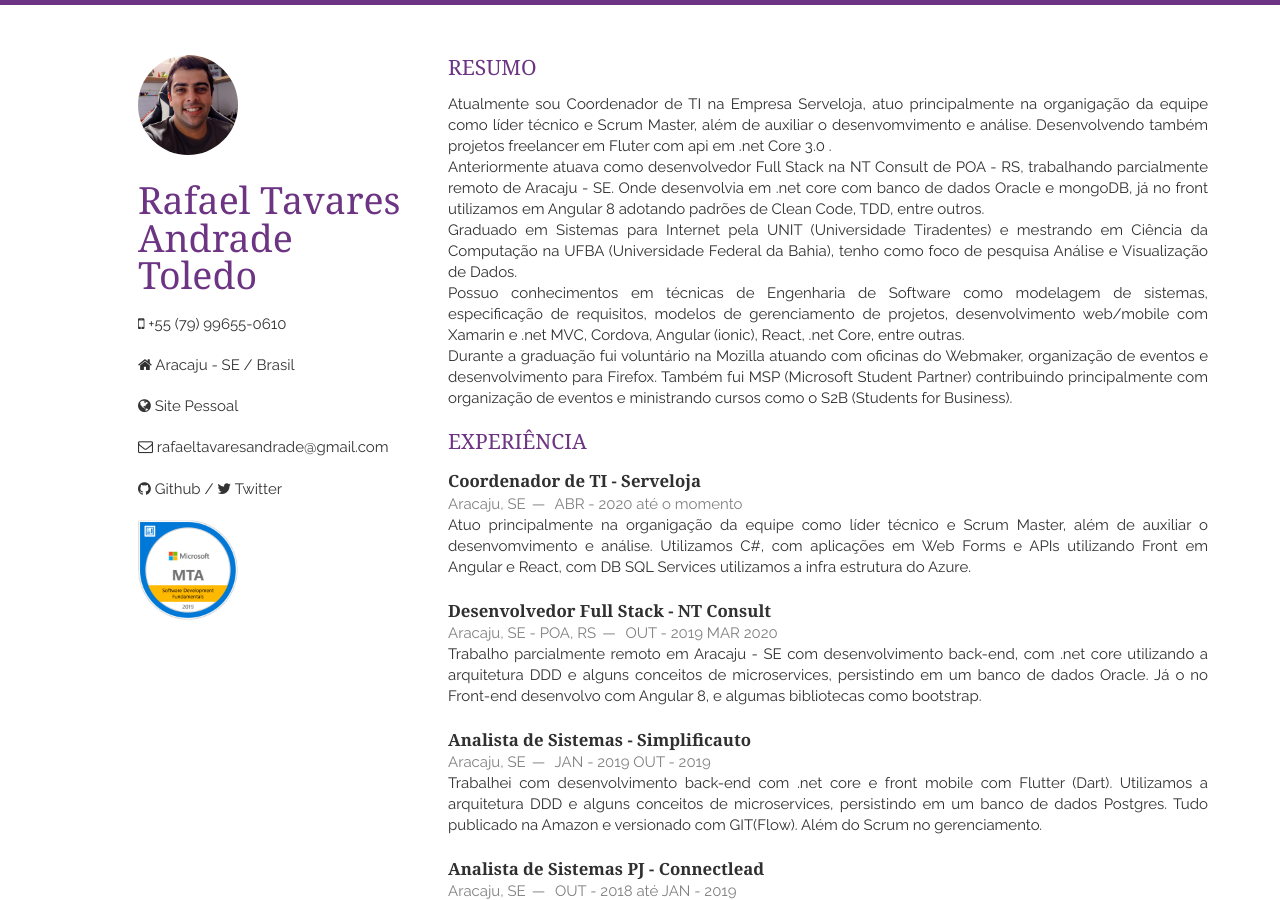
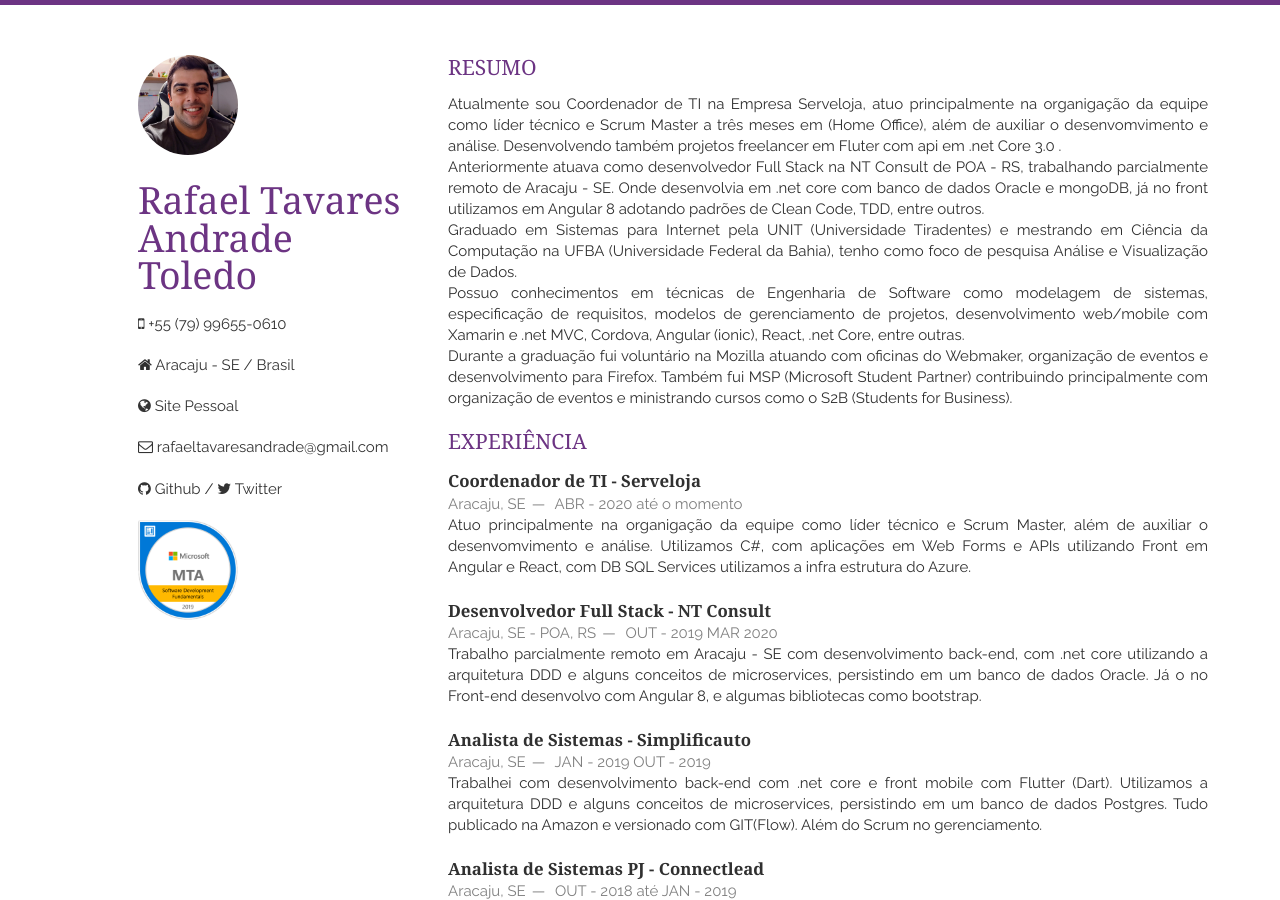
Before and after one commit to RafasTavares/resume-cv, a Jekyll site: the page built from index.html, in a window 1280 px wide and 900 px high. Built offline with Jekyll 4.4.1, drawn with Linux system fonts in a browser that asks for light colours; nearby versions of some CDN libraries; the list of posts is cut into pages by our own code.

Commit message:
Update abstract.html

```diff
--- a/_includes/abstract.html
+++ b/_includes/abstract.html
@@ -1,7 +1,7 @@
 <section class="thirteen columns">
 <h1>Resumo</h1>
 <p>
- Atualmente sou <b>Coordenador de TI</b> na Empresa Serveloja, atuo principalmente na organigação da equipe como líder técnico e Scrum Master,
+ Atualmente sou Coordenador de TI na Empresa Serveloja, atuo principalmente na organigação da equipe como líder técnico e Scrum Master a três meses em (Home Office),
   além de auxiliar o desenvomvimento e análise. Desenvolvendo também projetos freelancer em <b>Fluter</b> com api em <b>.net Core 3</b>.0 .
  <br/> Anteriormente atuava como desenvolvedor <b>Full Stack</b> na NT Consult de POA - RS, trabalhando parcialmente remoto de Aracaju - SE.
   Onde desenvolvia em <b>.net core</b> com banco de dados <b>Oracle</b> e <b>mongoDB</b>, já no front utilizamos em <b>Angular 8</b> adotando padrões de <b>Clean Code</b>, <b>TDD</b>, entre outros.
```
